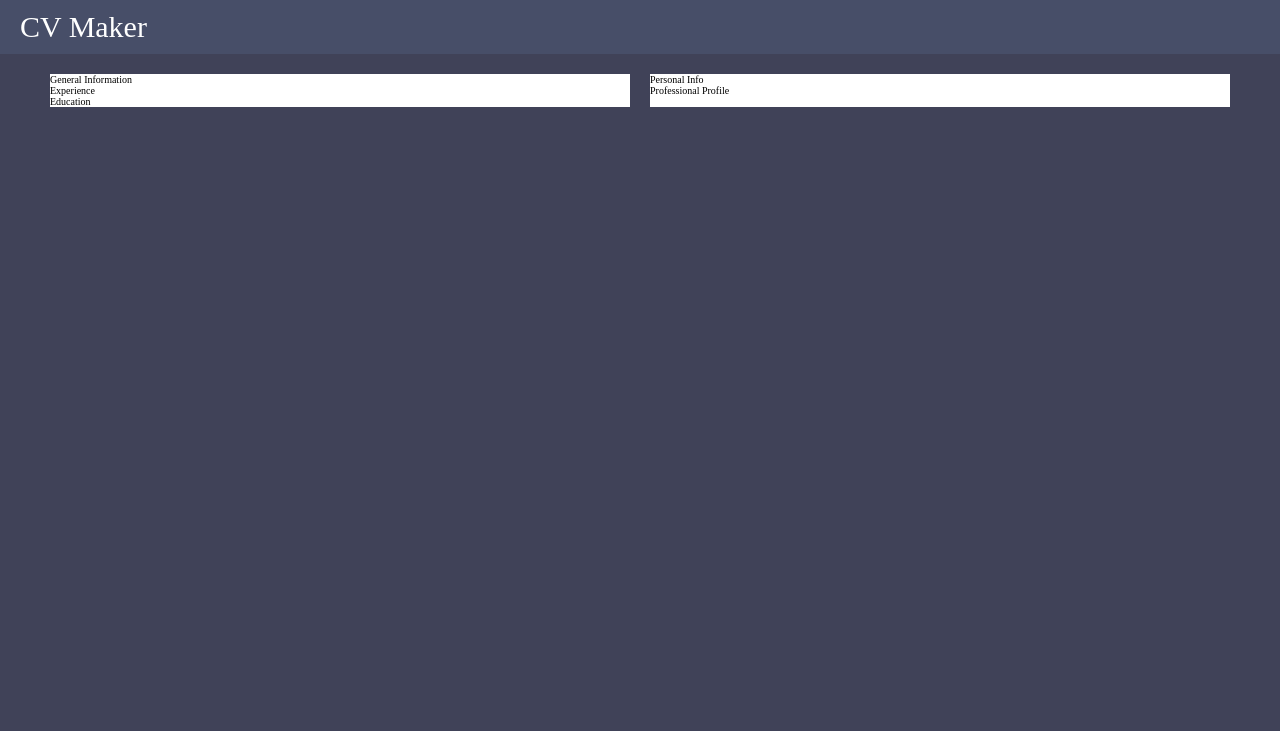
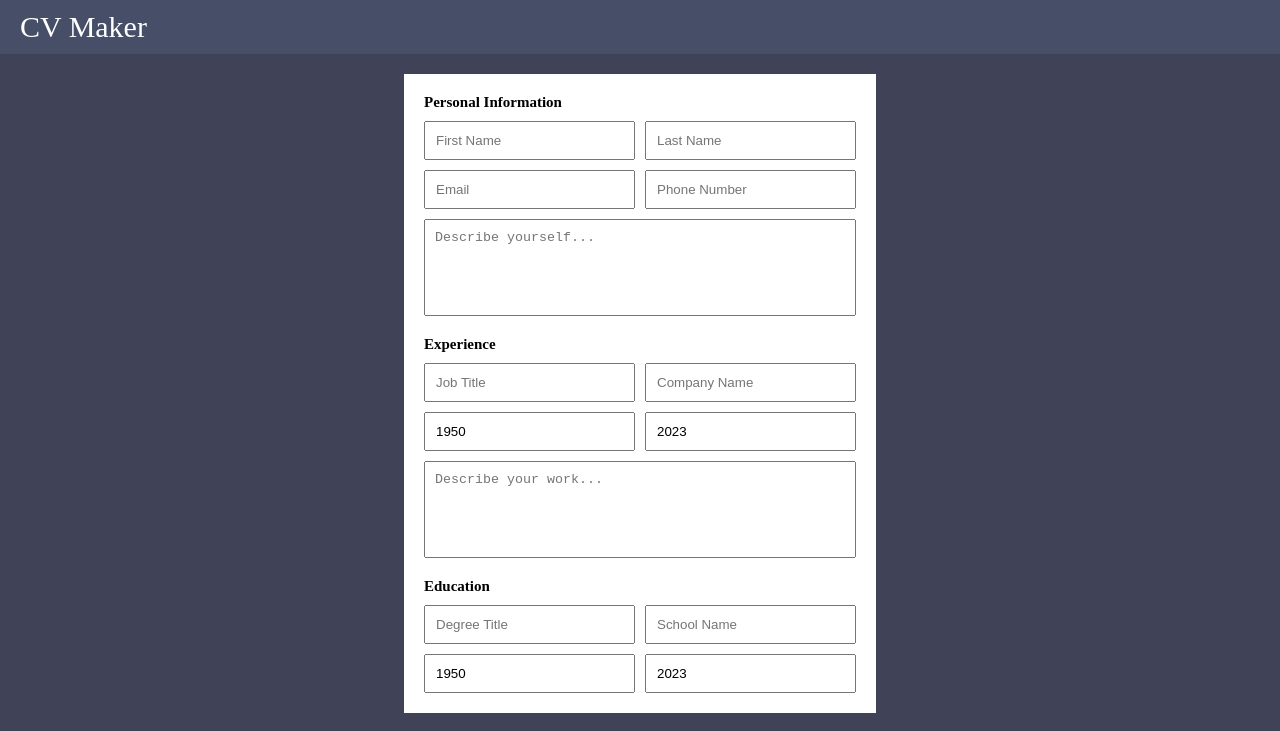
Before and after one commit to janpatrick-dev/cv-project, a React (Create React App) app: page / in a window 1280 px wide. Shown: the top 731 px of the page. Built offline with nearby package versions, Linux system fonts and the light colour scheme.

Commit message:
create side by side layout and components for forms

```diff
--- a/src/App.css
+++ b/src/App.css
@@ -19,11 +19,11 @@ html {
 
 body {
   box-sizing: inherit;
+  background-color: var(--color-primary-dark-blue);
 }
 
 .App {
   height: 100vh;
-  background-color: var(--color-primary-dark-blue);
 }
 
 .section-header {
@@ -35,15 +35,49 @@ body {
 
 .section-content {
   margin: 2rem 5rem;
-  display: grid;
-  grid-template-columns: 1fr 1fr;
+  display: flex;
+  flex-wrap: wrap;
+  justify-content: space-evenly;
+  align-items: flex-start;
   gap: 20px;
 }
 
 .section-input {
+  flex-basis: 40%;
+  padding: 20px;
   background-color: var(--color-white);
 }
 
+.section-input .input-form {
+  display: flex;
+  flex-direction: column;
+  gap: 20px;
+}
+
+.section-input .input-container {
+  display: grid;
+  grid-template-columns: 1fr 1fr;
+  gap: 10px
+}
+
+.section-input .input,
+.section-input .textarea {
+  padding: 1rem;
+}
+
+.section-input .textarea {
+  resize: none;
+  grid-column: 1 / -1;
+}
+
+[class^=section-input-] {
+  display: flex;
+  flex-direction: column;
+  gap: 10px;
+}
+
 .section-display {
+  min-width: 210mm;
+  min-height: 297mm;
   background-color: var(--color-white);
 }
--- a/src/components/InputSection.js
+++ b/src/components/InputSection.js
@@ -1,20 +1,23 @@
 import { Component } from 'react';
+import EducationForm from './forms/EducationForm';
+import ExperienceForm from './forms/ExperienceForm';
+import PersonalInfoForm from './forms/PersonalInfoForm';
 
 class InputSection extends Component {
+
+  handleOnSubmit = (e) => {
+    e.preventDefault();
+  }
 
   render() {
 
     return (
       <section className='section-input'>
-        <section className='section-input-personal'>
-          General Information
-        </section>
-        <section className='section-input-experience'>
-          Experience
-        </section>
-        <section className='section-input-education'>
-          Education
-        </section>
+        <form onSubmit={this.handleOnSubmit} className='input-form'>
+          <PersonalInfoForm />
+          <ExperienceForm />
+          <EducationForm />
+        </form>
       </section>
     );
   }
--- /dev/null
+++ b/src/components/forms/EducationForm.js
@@ -0,0 +1,22 @@
+import { Component } from 'react';
+import Input from './form-inputs/Input';
+import TextArea from './form-inputs/TextArea';
+
+class EducationForm extends Component {
+
+  render() {
+    return (
+      <section className='section-input-education'>
+        <h2>Education</h2>
+        <div className='input-container'>
+          <Input type='text' placeholder='Degree Title' />
+          <Input type='text' placeholder='School Name' />
+          <Input type='number' placeholder='Start Year' defaultValue='1950' />
+          <Input type='number' placeholder='End Year' defaultValue={new Date().getFullYear()} />
+        </div>
+      </section>
+    );
+  }
+}
+
+export default EducationForm;
--- /dev/null
+++ b/src/components/forms/ExperienceForm.js
@@ -0,0 +1,23 @@
+import { Component } from 'react';
+import Input from './form-inputs/Input';
+import TextArea from './form-inputs/TextArea';
+
+class ExperienceForm extends Component {
+
+  render() {
+    return (
+      <section className='section-input-experience'>
+        <h2>Experience</h2>
+        <div className='input-container'>
+          <Input type='text' placeholder='Job Title' />
+          <Input type='text' placeholder='Company Name' />
+          <Input type='number' placeholder='Start Year' defaultValue='1950' />
+          <Input type='number' placeholder='End Year' defaultValue={new Date().getFullYear()} />
+          <TextArea rows='5' placeholder='Describe your work...' />
+        </div>
+      </section>
+    );
+  }
+}
+
+export default ExperienceForm;
--- /dev/null
+++ b/src/components/forms/PersonalInfoForm.js
@@ -0,0 +1,23 @@
+import { Component } from 'react';
+import Input from './form-inputs/Input';
+import TextArea from './form-inputs/TextArea';
+
+class PersonalInfoForm extends Component {
+
+  render() {
+    return (
+      <section className='section-input-personal'>
+        <h2>Personal Information</h2>
+        <div className='input-container'>
+          <Input type='text' placeholder='First Name' />
+          <Input type='text' placeholder='Last Name' />
+          <Input type='email' placeholder='Email' />
+          <Input type='tel' placeholder='Phone Number' />
+          <TextArea rows='5' placeholder='Describe yourself...' />
+        </div>
+      </section>
+    );
+  }
+}
+
+export default PersonalInfoForm;
--- /dev/null
+++ b/src/components/forms/form-inputs/Input.js
@@ -0,0 +1,33 @@
+import { Component } from 'react';
+
+class Input extends Component {
+
+  constructor(props) {
+    super(props);
+    const { defaultValue } = this.props;
+    this.state = {
+      value: defaultValue ? defaultValue : ''
+    };
+  }
+
+  handleOnTextChange = (e) => {
+    this.setState({
+      value: e.target.value
+    });
+  }
+
+  render() {
+    const { type, placeholder } = this.props;
+
+    return (
+      <input
+        type={type}
+        placeholder={placeholder}
+        onChange={this.handleOnTextChange}
+        value={this.state.value}
+        className='input' />
+    );
+  }
+}
+
+export default Input;
--- /dev/null
+++ b/src/components/forms/form-inputs/TextArea.js
@@ -0,0 +1,34 @@
+import { Component } from 'react';
+
+class TextArea extends Component {
+
+  constructor(props) {
+    super(props);
+    this.state = {
+      value: ''
+    };
+
+    this.handleOnTextChange = this.handleOnTextChange.bind(this);
+  }
+
+  handleOnTextChange(e) {
+    this.setState({
+      value: e.target.value
+    });
+  }
+
+  render() {
+    const { rows, placeholder } = this.props;
+
+    return (
+      <textarea
+        rows={rows}
+        placeholder={placeholder}
+        className='textarea'
+        onChange={this.handleOnTextChange}
+        value={this.state.value} />
+    );
+  }
+}
+
+export default TextArea;
```
